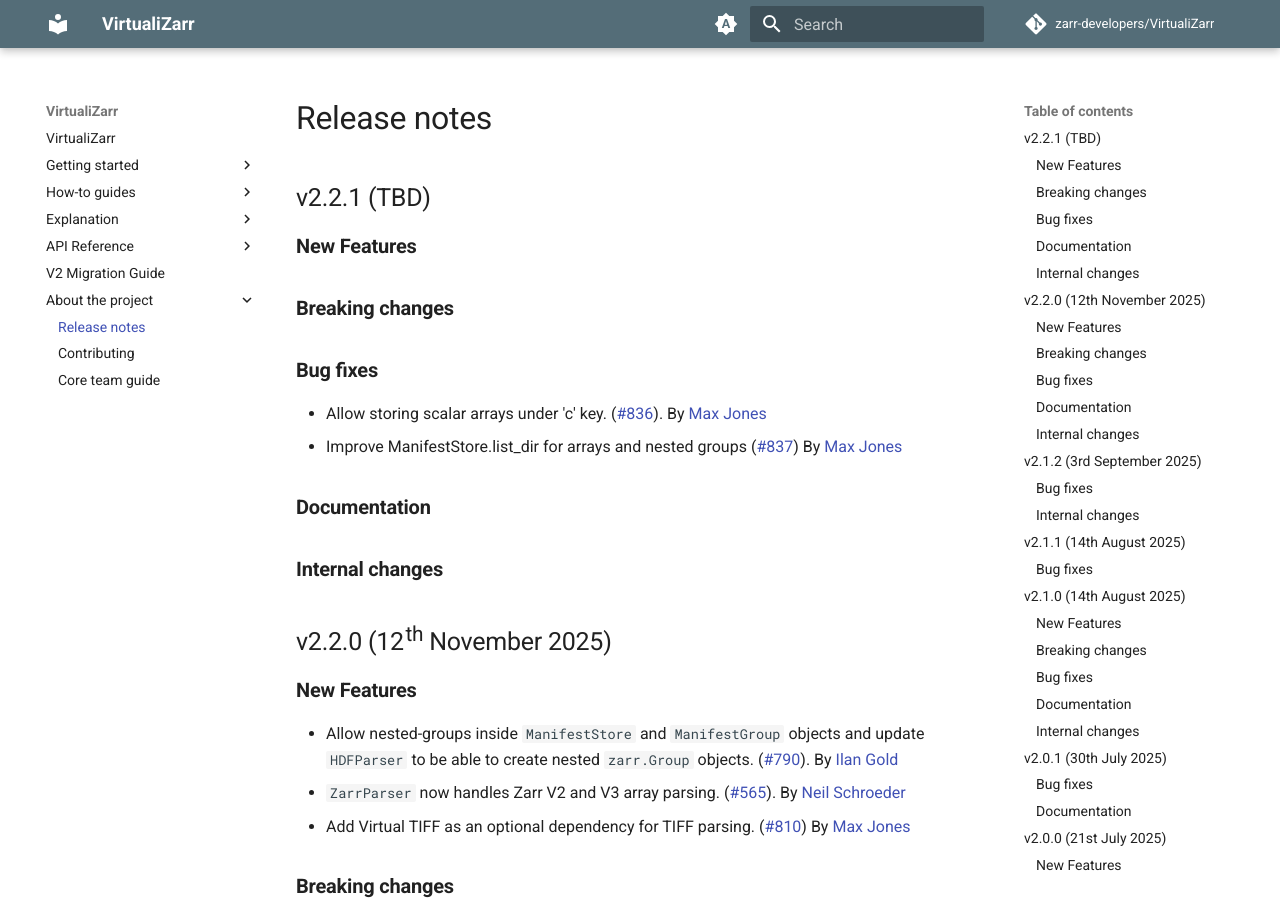
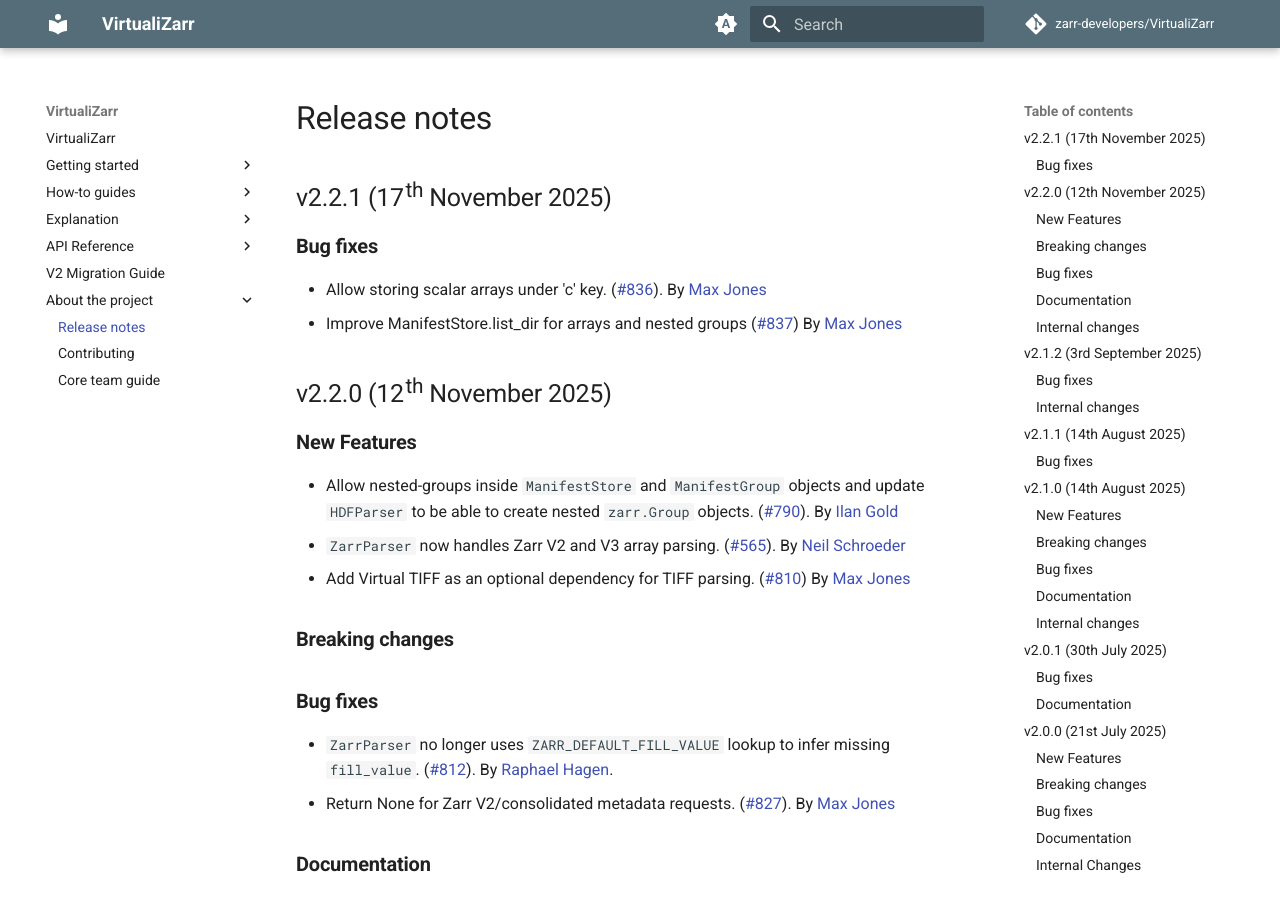
Before and after one commit to zarr-developers/VirtualiZarr, an MkDocs documentation site: the page built from docs/releases.md, in a window 1280 px wide and 900 px high. Built offline with MkDocs 1.6.1 and Material for MkDocs 9.7.7, drawn with Linux system fonts in a browser that asks for light colours; comment, search, counter and statistics services are not loaded; the version menu is left out.

Commit message:
Polish release notes for v2.2.1 (#839)

```diff
--- a/docs/releases.md
+++ b/docs/releases.md
@@ -1,10 +1,6 @@
 # Release notes
 
-## v2.2.1 (TBD)
-
-### New Features
-
-### Breaking changes
+## v2.2.1 (17th November 2025)
 
 ### Bug fixes
 
@@ -12,10 +8,6 @@
   By [Max Jones](https://github.com/maxrjones)
 - Improve ManifestStore.list_dir for arrays and nested groups ([#837](https://github.com/zarr-developers/VirtualiZarr/pull/837))
   By [Max Jones](https://github.com/maxrjones)
-
-### Documentation
-
-### Internal changes
 
 ## v2.2.0 (12th November 2025)
 
```
